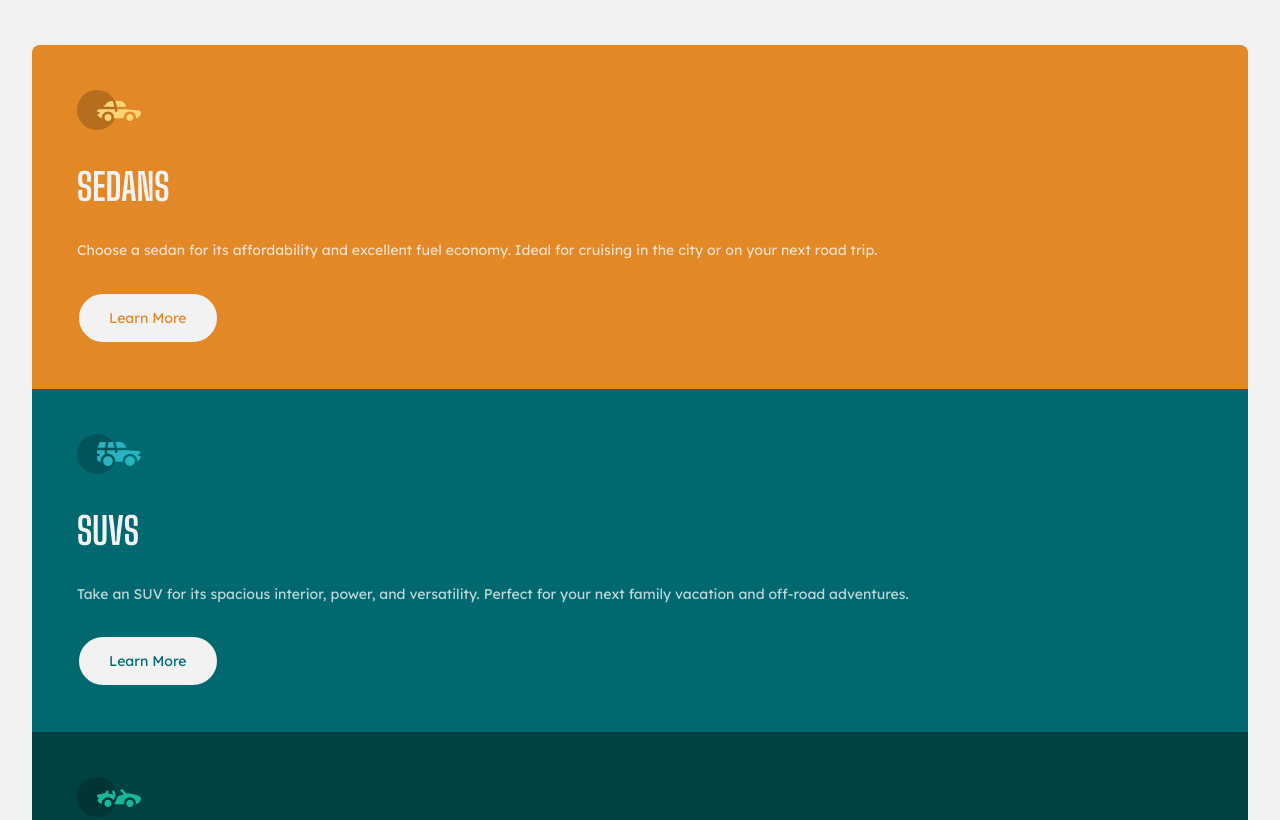
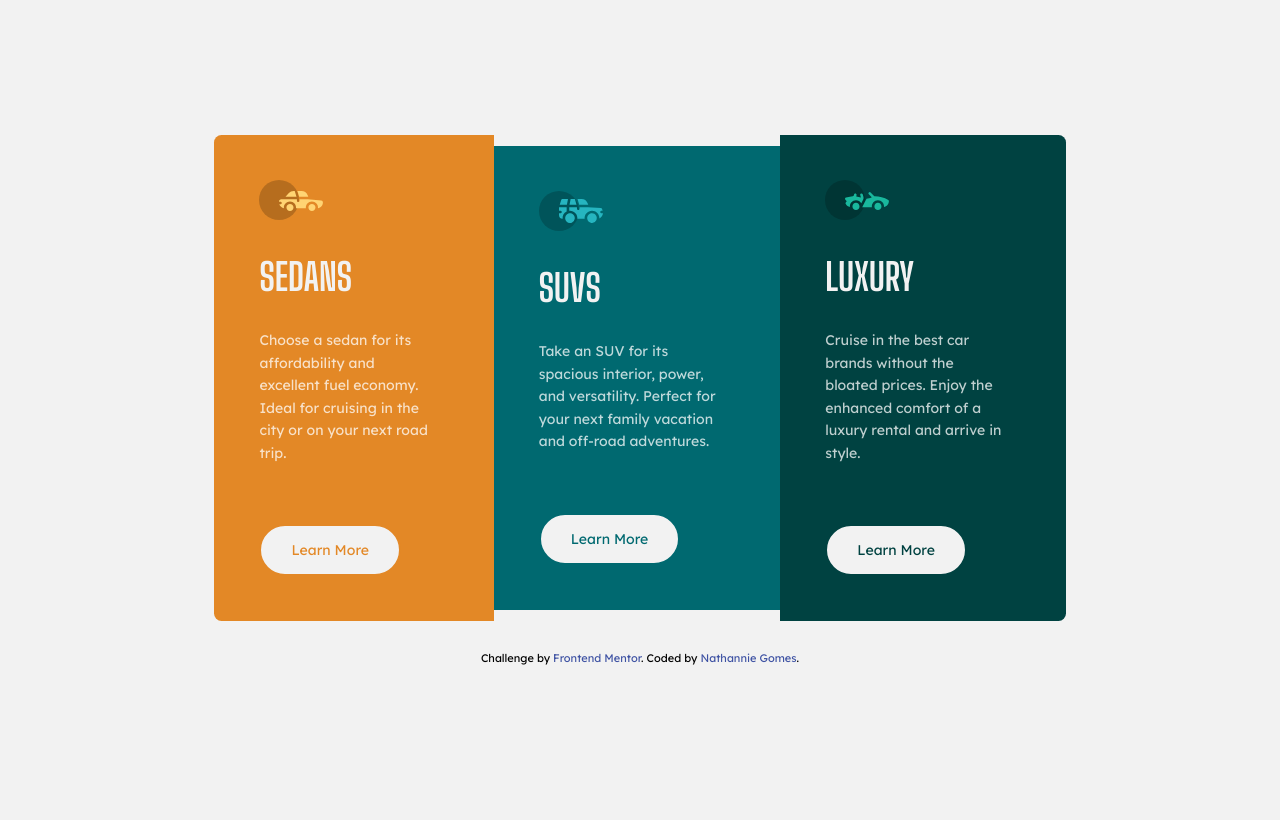
Before and after one commit to nathannieg/frontendmentor-3-column-preview, a plain HTML site: page index.html in a window 1280 px wide. Shown: the top 820 px of the page. Drawn offline with Linux system fonts and the light colour scheme.

Commit message:
desktop version

```diff
--- a/desktop.css
+++ b/desktop.css
@@ -0,0 +1,42 @@
+@media (min-width: 1000px) {
+  body {
+    display: flex;
+    flex-direction: column;
+    justify-content: center;
+    align-items: center;
+    width: 100vw;
+    height: 100vh;
+  }
+
+  main {
+    display: flex;
+    flex-direction: column;
+    justify-content: center;
+    align-items: center;
+  }
+
+  .container {
+    display: flex;
+    flex-direction: row;
+    justify-content: center;
+    align-items: center;
+    max-width: 70%;
+  }
+
+  .sedans {
+    border-radius: 0.5rem 0 0 0.5rem;
+  }
+
+  .luxury {
+    background-color: var(--luxury-cyan);
+    border-radius: 0 0.5rem 0.5rem 0;
+  }
+
+  .paragraph {
+    padding-right: 1rem;
+  }
+
+  .buttons {
+    margin-top: 4rem;
+  }
+}
--- a/mobile.css
+++ b/mobile.css
@@ -84,6 +84,7 @@ body {
   text-decoration: none;
   padding: 1rem 2rem;
   border-radius: 2rem;
+  transition: 0.3s;
 }
 
 .bttn-sedans {
```
